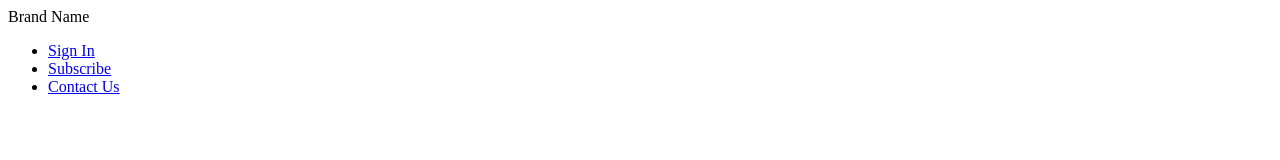
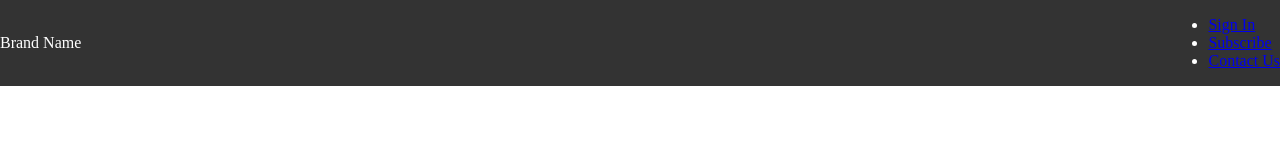
Before and after one commit to anastasiiasok/NavBar, a plain HTML site: page index.html in a window 1280 px wide. Drawn offline with Linux system fonts and the light colour scheme.

Commit message:
styled .navbar

```diff
--- a/index.html
+++ b/index.html
@@ -5,7 +5,7 @@
     <meta http-equiv="X-UA-Compatible" content="IE=edge" />
     <meta name="viewport" content="width=device-width, initial-scale=1.0" />
     <script defer src="index.js"></script>
-    <link scr="styles.css" />
+    <link rel="stylesheet" href="styles.css" />
     <title>Forbes</title>
   </head>
   <body>
--- a/styles.css
+++ b/styles.css
@@ -0,0 +1,20 @@
+* {
+  box-sizing: border-box;
+}
+/* Defines how the width and height of an element are calculated: should they include padding and borders, or not  */
+
+body {
+  margin: 0;
+  padding: 0;
+  /* removed all margin and padding */
+}
+
+.navbar {
+  display: flex;
+  /* to line up side by side  */
+  justify-content: space-between;
+  align-items: center;
+  /* so that our links since they small will align perfect*/
+  background-color: #333;
+  color: white;
+}
```
